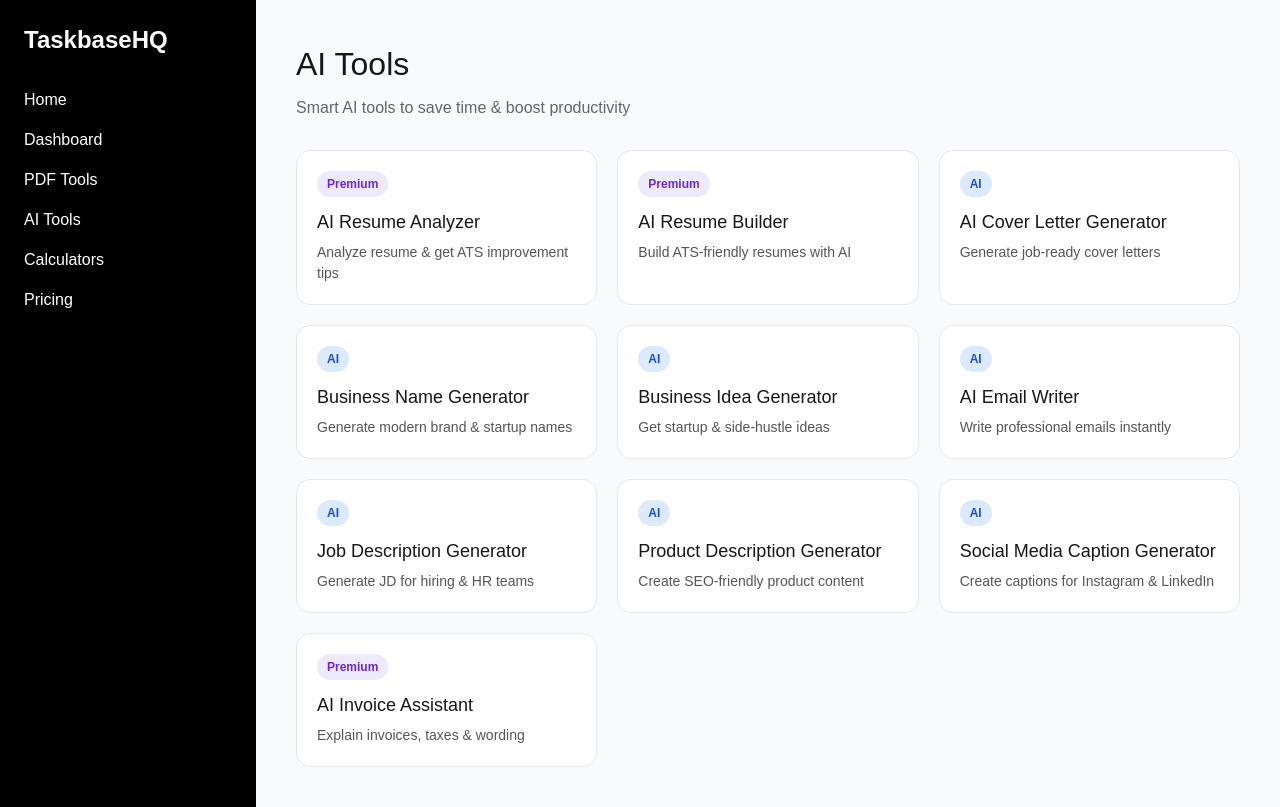
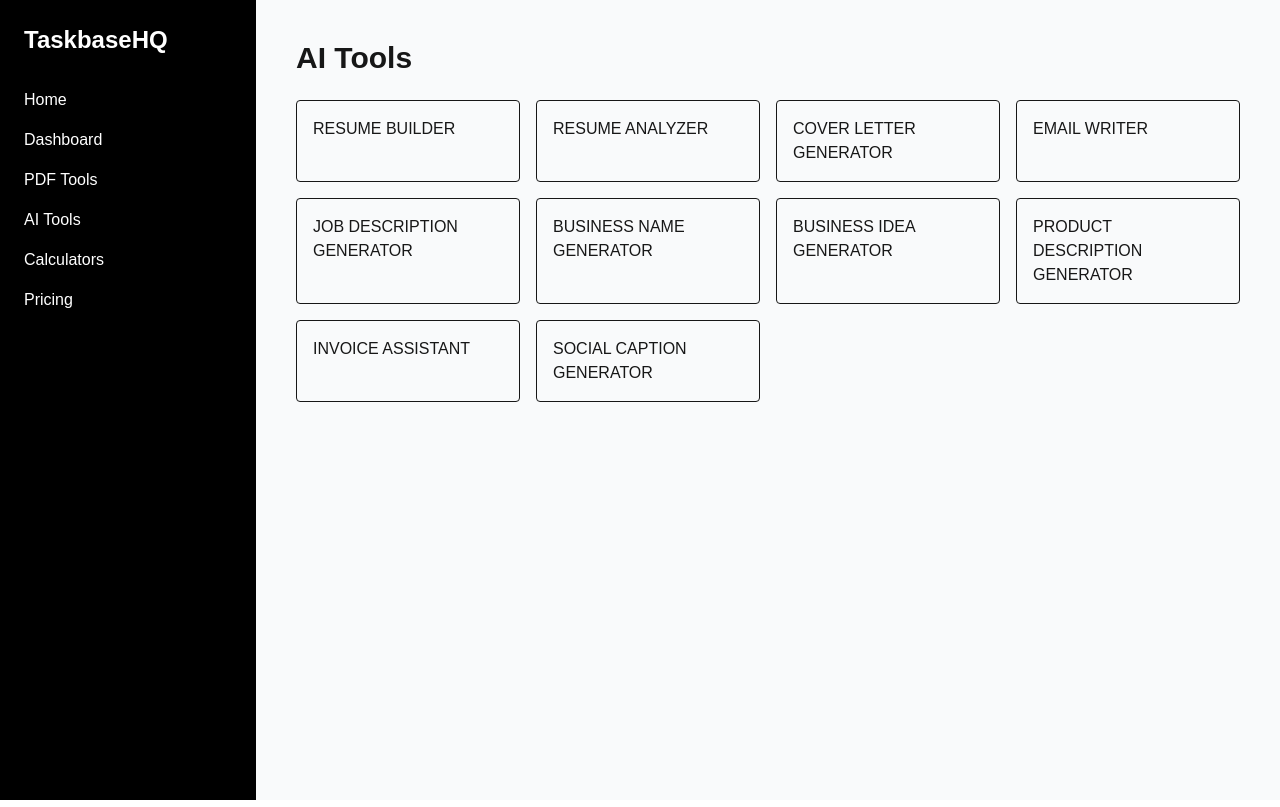
Before and after one commit to hamzabhundi5454-hue/taskbasehq, a Next.js app: page /tools/ai in a window 1280 px wide. Built offline with nearby package versions, Linux system fonts and the light colour scheme.

Commit message:
create tool category pages

```diff
--- a/app/layout.js
+++ b/app/layout.js
@@ -27,11 +27,11 @@ export default function RootLayout({ children }) {
 
               <Link href="/dashboard">Dashboard</Link>
 
-              <Link href="/dashboard">PDF Tools</Link>
+              <Link href="/tools">PDF Tools</Link>
 
-              <Link href="/dashboard">AI Tools</Link>
+              <Link href="/ai">AI Tools</Link>
 
-              <Link href="/dashboard">Calculators</Link>
+              <Link href="/productivity">Calculators</Link>
 
               <Link href="/pricing">Pricing</Link>
 
--- a/app/tools/ai/page.js
+++ b/app/tools/ai/page.js
@@ -1,140 +1,44 @@
-"use client";
+import Link from "next/link";
 
-const AI_TOOLS = [
-  {
-    slug: "resume-analyzer",
-    title: "AI Resume Analyzer",
-    desc: "Analyze resume & get ATS improvement tips",
-    badge: "Premium",
-    link: "/tools/ai/resume-analyzer",
-  },
-  {
-    slug: "resume-builder",
-    title: "AI Resume Builder",
-    desc: "Build ATS-friendly resumes with AI",
-    badge: "Premium",
-    link: "/tools/ai/resume-builder",
-  },
-  {
-    slug: "cover-letter",
-    title: "AI Cover Letter Generator",
-    desc: "Generate job-ready cover letters",
-    badge: "AI",
-    link: "/tools/ai/cover-letter-generator",
-  },
-  {
-    slug: "business-name",
-    title: "Business Name Generator",
-    desc: "Generate modern brand & startup names",
-    badge: "AI",
-    link: "/tools/ai/business-name-generator",
-  },
-  {
-    slug: "business-idea",
-    title: "Business Idea Generator",
-    desc: "Get startup & side-hustle ideas",
-    badge: "AI",
-    link: "/tools/ai/business-idea-generator",
-  },
-  {
-    slug: "email-writer",
-    title: "AI Email Writer",
-    desc: "Write professional emails instantly",
-    badge: "AI",
-    link: "/tools/ai/email-writer",
-  },
-  {
-    slug: "jd-generator",
-    title: "Job Description Generator",
-    desc: "Generate JD for hiring & HR teams",
-    badge: "AI",
-    link: "/tools/ai/job-description-generator",
-  },
-  {
-    slug: "product-description",
-    title: "Product Description Generator",
-    desc: "Create SEO-friendly product content",
-    badge: "AI",
-    link: "/tools/ai/product-description-generator",
-  },
-  {
-    slug: "social-captions",
-    title: "Social Media Caption Generator",
-    desc: "Create captions for Instagram & LinkedIn",
-    badge: "AI",
-    link: "/tools/ai/social-caption-generator",
-  },
-  {
-    slug: "invoice-assistant",
-    title: "AI Invoice Assistant",
-    desc: "Explain invoices, taxes & wording",
-    badge: "Premium",
-    link: "/tools/ai/invoice-assistant",
-  },
+const tools = [
+"resume-builder",
+"resume-analyzer",
+"cover-letter-generator",
+"email-writer",
+"job-description-generator",
+"business-name-generator",
+"business-idea-generator",
+"product-description-generator",
+"invoice-assistant",
+"social-caption-generator"
 ];
 
-export default function AIToolsPage() {
-  return (
-    <div style={{ padding: "40px", maxWidth: "1200px", margin: "0 auto" }}>
-      <h1 style={{ fontSize: "32px", marginBottom: "8px" }}>AI Tools</h1>
-      <p style={{ color: "#666", marginBottom: "30px" }}>
-        Smart AI tools to save time & boost productivity
-      </p>
+export default function AiPage() {
+return (
+<main className="p-10">
 
-      <div
-        style={{
-          display: "grid",
-          gridTemplateColumns: "repeat(auto-fit, minmax(260px, 1fr))",
-          gap: "20px",
-        }}
-      >
-        {AI_TOOLS.map((tool, index) => (
-          <a
-            key={`${tool.slug}-${index}`}
-            href={tool.link}
-            style={{
-              textDecoration: "none",
-              border: "1px solid #e5e7eb",
-              borderRadius: "14px",
-              padding: "20px",
-              background: "#fff",
-              transition: "0.2s",
-            }}
-          >
-            <span
-              style={{
-                display: "inline-block",
-                padding: "4px 10px",
-                fontSize: "12px",
-                borderRadius: "999px",
-                background:
-                  tool.badge === "Premium"
-                    ? "#ede9fe"
-                    : tool.badge === "AI"
-                    ? "#dbeafe"
-                    : "#e5e7eb",
-                color:
-                  tool.badge === "Premium"
-                    ? "#6d28d9"
-                    : tool.badge === "AI"
-                    ? "#1d4ed8"
-                    : "#374151",
-                fontWeight: "600",
-              }}
-            >
-              {tool.badge}
-            </span>
+<h1 className="text-3xl font-bold mb-6">
+AI Tools
+</h1>
 
-            <h3 style={{ marginTop: "12px", fontSize: "18px" }}>
-              {tool.title}
-            </h3>
+<div className="grid grid-cols-2 md:grid-cols-4 gap-4">
 
-            <p style={{ color: "#555", fontSize: "14px", marginTop: "6px" }}>
-              {tool.desc}
-            </p>
-          </a>
-        ))}
-      </div>
-    </div>
-  );
+{tools.map((tool) => (
+
+<Link
+key={tool}
+href={`/ai/${tool}`}
+className="border p-4 rounded hover:bg-black hover:text-white"
+>
+
+{tool.replaceAll("-", " ").toUpperCase()}
+
+</Link>
+
+))}
+
+</div>
+
+</main>
+);
 }
--- a/app/tools/page.js
+++ b/app/tools/page.js
@@ -1,43 +1,55 @@
+import Link from "next/link";
+
+const tools = [
+"pdf-compress",
+"pdf-merge",
+"pdf-split",
+"pdf-delete-pages",
+"pdf-rotate",
+"pdf-reorder",
+"pdf-repair",
+"pdf-metadata",
+"pdf-protect",
+"pdf-unlock",
+"pdf-watermark",
+"pdf-remove-watermark",
+"pdf-to-word",
+"pdf-to-excel",
+"pdf-to-powerpoint",
+"pdf-to-image",
+"pdf-to-pdf",
+"word-to-pdf",
+"excel-to-pdf",
+"powerpoint-to-pdf",
+"image-to-pdf",
+];
+
 export default function ToolsPage() {
-  return (
-    <div style={{ padding: "40px" }}>
-      <h1 style={{ fontSize: "32px", fontWeight: "700" }}>Tools</h1>
+return (
+<main className="p-10">
 
-      <div
-        style={{
-          display: "grid",
-          gridTemplateColumns: "repeat(auto-fit, minmax(260px, 1fr))",
-          gap: "20px",
-          marginTop: "30px",
-        }}
-      >
-        {/* PDF TOOLS */}
-        <a href="/tools/pdf" style={cardStyle}>
-          <h3>PDF Tools</h3>
-          <p>Merge, split, convert & manage PDFs</p>
-        </a>
+<h1 className="text-3xl font-bold mb-6">
+PDF Tools
+</h1>
 
-        {/* PRODUCTIVITY TOOLS */}
-        <a href="/tools/productivity" style={cardStyle}>
-          <h3>Productivity Tools</h3>
-          <p>Invoices, resumes, calculators & more</p>
-        </a>
+<div className="grid grid-cols-2 md:grid-cols-4 gap-4">
 
-        {/* AI TOOLS — NEW */}
-        <a href="/tools/ai" style={cardStyle}>
-          <h3>AI Tools</h3>
-          <p>Smart AI-powered generators & analyzers</p>
-        </a>
-      </div>
-    </div>
-  );
+{tools.map((tool) => (
+
+<Link
+key={tool}
+href={`/tools/${tool}`}
+className="border p-4 rounded hover:bg-black hover:text-white"
+>
+
+{tool.replaceAll("-", " ").toUpperCase()}
+
+</Link>
+
+))}
+
+</div>
+
+</main>
+);
 }
-
-const cardStyle = {
-  border: "1px solid #e5e7eb",
-  borderRadius: "12px",
-  padding: "20px",
-  textDecoration: "none",
-  color: "#000",
-  background: "#fff",
-};
--- a/app/tools/productivity/page.js
+++ b/app/tools/productivity/page.js
@@ -1,127 +1,44 @@
 import Link from "next/link";
 
 const tools = [
-  {
-    title: "Invoice Generator",
-    desc: "Create professional invoices with tax, totals & PDF export",
-    href: "/tools/productivity/invoice-generator",
-    badge: "Premium",
-  },
-  {
-    title: "Resume Builder",
-    desc: "Build clean, ATS-friendly resumes in minutes",
-    href: "/tools/productivity/resume-builder",
-    badge: "Premium",
-  },
-  {
-    title: "Resume Analyzer",
-    desc: "Analyze your CV and get improvement suggestions",
-    href: "/tools/productivity/resume-analyzer",
-    badge: "AI",
-  },
-  {
-    title: "Loan Calculator",
-    desc: "Calculate EMI, interest & total payable amount",
-    href: "/tools/productivity/loan-calculator",
-    badge: "Free",
-  },
-  {
-    title: "Salary Calculator",
-    desc: "Calculate net salary after tax & deductions",
-    href: "/tools/productivity/salary-calculator",
-    badge: "Free",
-  },
-  {
-    title: "GST / Tax Calculator",
-    desc: "Quickly calculate GST or sales tax amounts",
-    href: "/tools/productivity/gst-tax-calculator",
-    badge: "Free",
-  },
-  {
-    title: "QR Code Generator",
-    desc: "Generate QR codes for links, text or data",
-    href: "/tools/productivity/qr-code-generator",
-    badge: "Free",
-  },
-  {
-    title: "Business Name Generator",
-    desc: "Generate modern business name ideas instantly",
-    href: "/tools/productivity/business-name-generator",
-    badge: "AI",
-  },
-  {
-    title: "Cover Letter Generator",
-    desc: "Create job-ready cover letters in seconds",
-    href: "/tools/productivity/cover-letter-generator",
-    badge: "AI",
-  },
-  {
-    title: "CV to PDF",
-    desc: "Convert your CV into clean PDF format",
-    href: "/tools/productivity/cv-to-pdf",
-    badge: "Free",
-  },
+"salary-calculator",
+"loan-calculator",
+"gst-tax-calculator",
+"invoice-generator",
+"qr-code-generator",
+"cv-to-pdf",
+"resume-analyzer",
+"resume-builder",
+"cover-letter-generator",
+"business-name-generator"
 ];
 
 export default function ProductivityPage() {
-  return (
-    <div style={{ padding: "40px", maxWidth: "1200px", margin: "0 auto" }}>
-      <h1 style={{ fontSize: "32px", fontWeight: "700", marginBottom: "10px" }}>
-        Productivity Tools
-      </h1>
-      <p style={{ color: "#555", marginBottom: "30px" }}>
-        Smart tools to boost your work productivity
-      </p>
+return (
+<main className="p-10">
 
-      <div
-        style={{
-          display: "grid",
-          gridTemplateColumns: "repeat(auto-fill, minmax(260px, 1fr))",
-          gap: "20px",
-        }}
-      >
-        {tools.map((tool) => (
-          <Link
-            key={tool.title}
-            href={tool.href}
-            style={{
-              textDecoration: "none",
-              color: "inherit",
-              border: "1px solid #e5e7eb",
-              borderRadius: "12px",
-              padding: "20px",
-              background: "#fff",
-              transition: "all 0.2s ease",
-            }}
-          >
-            <div>
-              <div
-                style={{
-                  fontSize: "12px",
-                  color:
-                    tool.badge === "Premium"
-                      ? "#7c3aed"
-                      : tool.badge === "AI"
-                      ? "#0ea5e9"
-                      : "#16a34a",
-                  fontWeight: "600",
-                  marginBottom: "8px",
-                }}
-              >
-                {tool.badge}
-              </div>
+<h1 className="text-3xl font-bold mb-6">
+Productivity Tools
+</h1>
 
-              <h3 style={{ fontSize: "18px", fontWeight: "600" }}>
-                {tool.title}
-              </h3>
+<div className="grid grid-cols-2 md:grid-cols-4 gap-4">
 
-              <p style={{ fontSize: "14px", color: "#666", marginTop: "6px" }}>
-                {tool.desc}
-              </p>
-            </div>
-          </Link>
-        ))}
-      </div>
-    </div>
-  );
+{tools.map((tool) => (
+
+<Link
+key={tool}
+href={`/productivity/${tool}`}
+className="border p-4 rounded hover:bg-black hover:text-white"
+>
+
+{tool.replaceAll("-", " ").toUpperCase()}
+
+</Link>
+
+))}
+
+</div>
+
+</main>
+);
 }
```
